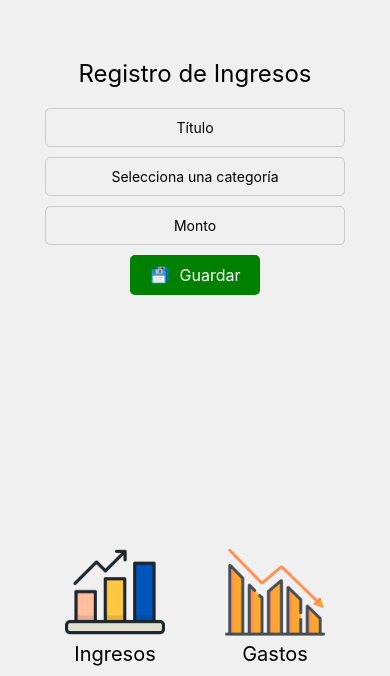
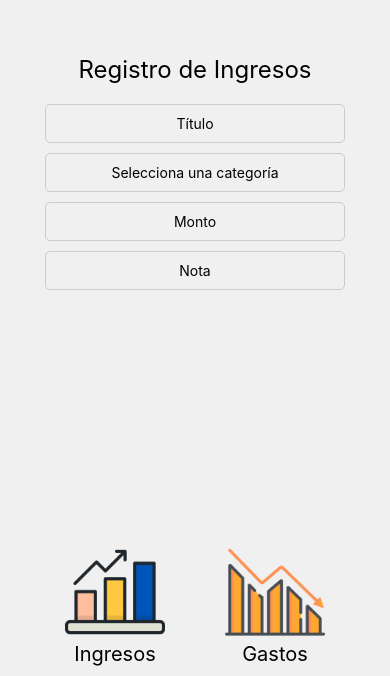
Before and after one commit to anibalcastro/ControlFinancieroApp, a React Native app: screen /AgregarIngreso in a window 390 px wide. Shown: the part 168-844 px from the top of the page. Built offline with nearby package versions, Linux system fonts and the light colour scheme.

Commit message:
Registro de ingresos

```diff
--- a/src/Components/Forms/RegistroIngreso.js
+++ b/src/Components/Forms/RegistroIngreso.js
@@ -6,6 +6,7 @@ const RegistroIngreso = () => {
   const [titulo, setTitulo] = useState('');
   const [categoria, setCategoria] = useState('');
   const [monto, setMonto] = useState('');
+  const [nota, setNota] = useState('');
   const [showPicker, setShowPicker] = useState(false);
   const [modalVisible, setModalVisible] = useState(false);
 
@@ -16,10 +17,17 @@ const RegistroIngreso = () => {
     { label: 'Ahorro', value: 'Ahorro' },
   ];
 
+
+
+
+
+
   const handleSave = () => {
     // Logic to save form data
     // Access titulo, categoria, and monto here
   };
+
+
 
   return (
     <View style={styles.container}>
@@ -64,11 +72,14 @@ const RegistroIngreso = () => {
         value={monto}
         onChangeText={setMonto}
       />
+      <TextInput
+        style={styles.input}
+        placeholder="Nota"
+        keyboardType="text"
+        value={nota}
+        onChangeText={setNota}
+      />
 
-          <TouchableOpacity style={styles.button} onPress={handleSave}>
-            <Image source={require('../../Images/Guardar.png')} style={styles.imagenGuardar} />
-            <Text style={styles.buttonTextGuardar}>Guardar</Text>
-          </TouchableOpacity>
     </View>
   );
 };
```
Lines whose indentation alone changed are shown as unchanged.
